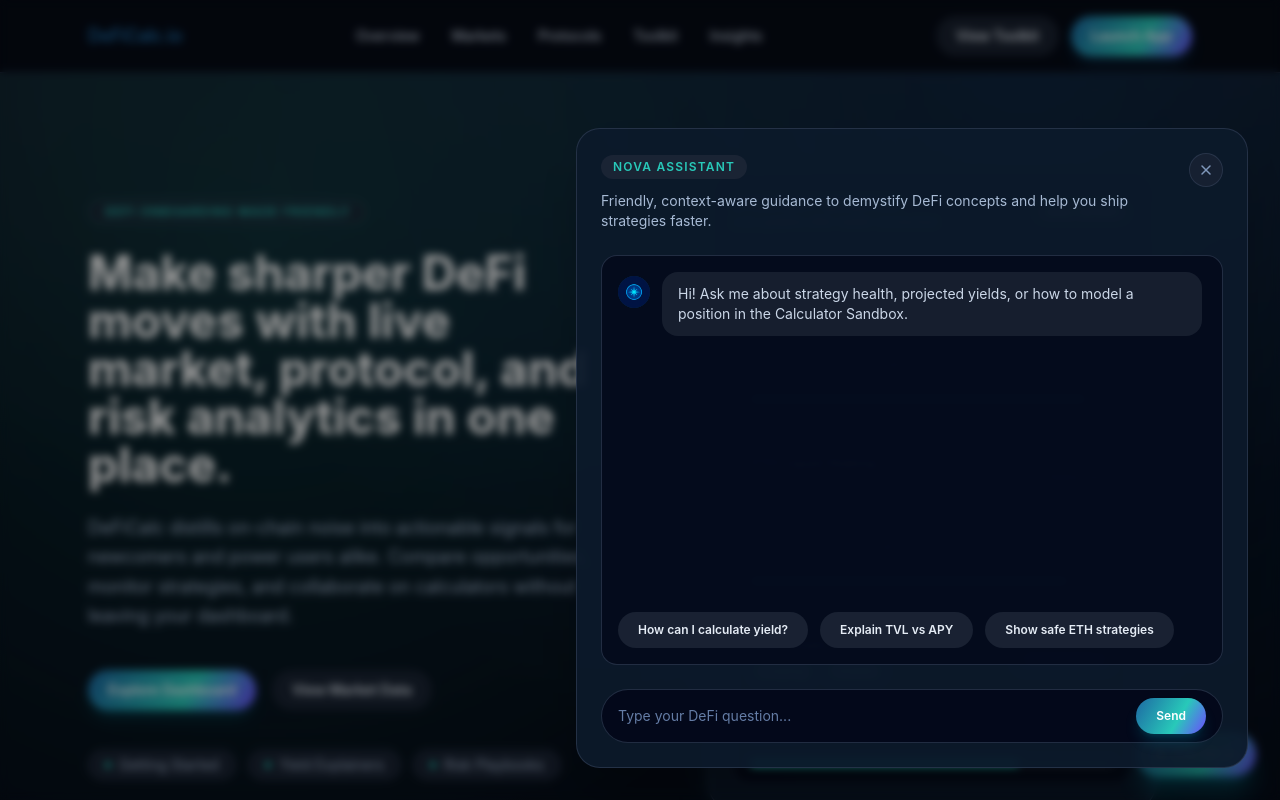
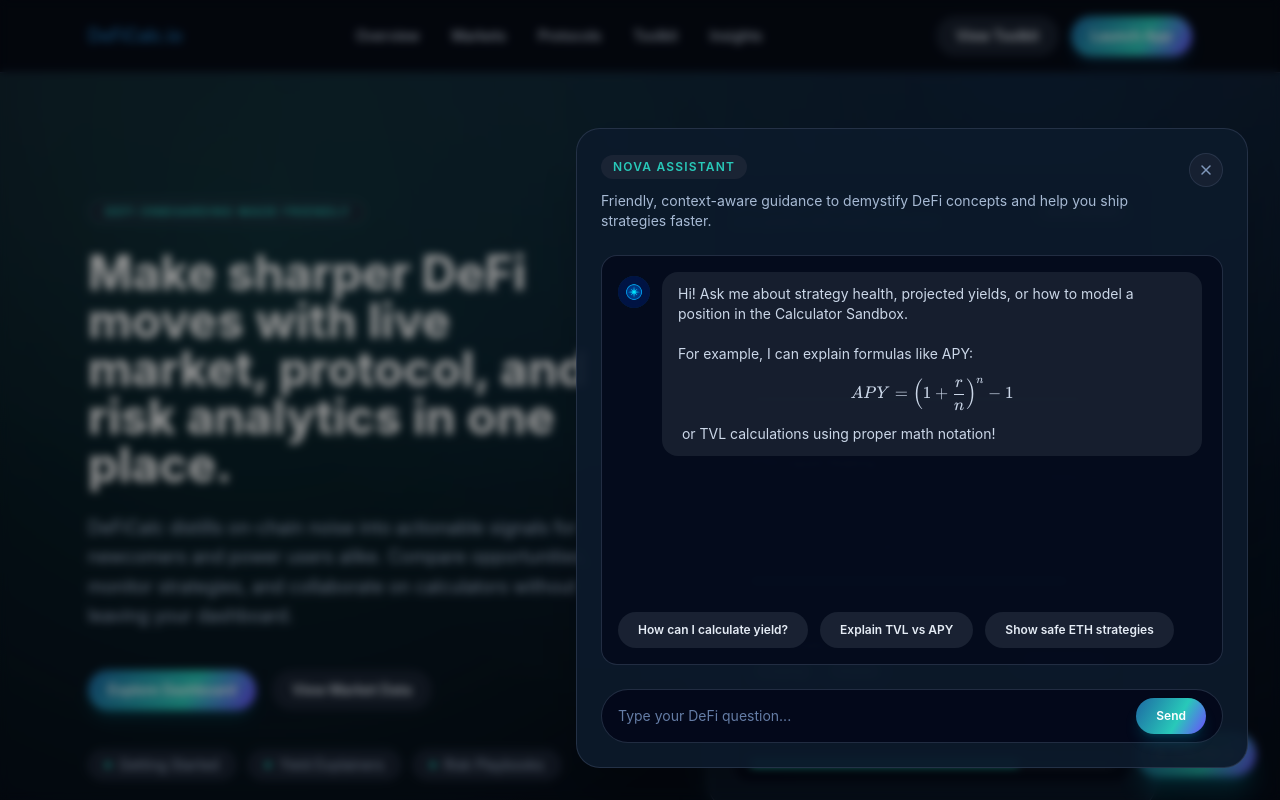
Before and after one commit to CryptoCalcImprov/DeFiCalc-static-frontend, a Next.js app: page / in a window 1280 px wide. Both pictures are taken after a click on the button "Ask Nova". Shown: the top 800 px of the page. Built offline with nearby package versions, Linux system fonts and the light colour scheme.

Commit message:
math rendering added

```diff
--- a/package.json
+++ b/package.json
@@ -11,9 +11,11 @@
   },
   "dependencies": {
     "clsx": "2.1.0",
+    "katex": "^0.16.25",
     "next": "14.2.33",
     "react": "18.2.0",
-    "react-dom": "18.2.0"
+    "react-dom": "18.2.0",
+    "react-katex": "^3.1.0"
   },
   "devDependencies": {
     "@types/node": "20.12.7",
--- a/src/components/ui/chat-message.tsx
+++ b/src/components/ui/chat-message.tsx
@@ -1,6 +1,7 @@
 "use client";
 
 import { NovaAvatar } from "@/components/ui/nova-avatar";
+import { MessageWithMath } from "@/components/ui/math-text";
 
 interface ChatMessageProps {
   role: "user" | "assistant";
@@ -23,9 +24,9 @@ export function ChatMessage({ role, content }: ChatMessageProps) {
           You
         </div>
       )}
-      <p className="rounded-2xl bg-slate-900/70 px-4 py-3 text-left text-sm text-slate-200 whitespace-pre-wrap break-words">
-        {content}
-      </p>
+      <div className="rounded-2xl bg-slate-900/70 px-4 py-3 text-left text-sm text-slate-200 whitespace-pre-wrap break-words">
+        <MessageWithMath content={content} />
+      </div>
     </div>
   );
 }
--- /dev/null
+++ b/src/components/ui/math-text.tsx
@@ -0,0 +1,95 @@
+"use client";
+
+import { useEffect } from "react";
+import katex from "katex";
+import "katex/dist/katex.min.css";
+
+interface MathTextProps {
+  children: string;
+  displayMode?: boolean;
+  className?: string;
+}
+
+export function MathText({ children, displayMode = false, className = "" }: MathTextProps) {
+  useEffect(() => {
+    // Pre-render math on mount if needed for performance
+  }, [children]);
+
+  const renderMath = () => {
+    try {
+      return katex.renderToString(children, {
+        displayMode,
+        throwOnError: false,
+        output: "html",
+      });
+    } catch (error) {
+      console.error("KaTeX rendering error:", error);
+      return children; // Fallback to plain text
+    }
+  };
+
+  return (
+    <span
+      className={`math-text ${displayMode ? "block my-2" : "inline"} ${className}`}
+      dangerouslySetInnerHTML={{ __html: renderMath() }}
+    />
+  );
+}
+
+interface MessageWithMathProps {
+  content: string;
+  className?: string;
+}
+
+export function MessageWithMath({ content, className = "" }: MessageWithMathProps) {
+  // Parse content for inline math (between $ $) and block math (between $$ $$)
+  // Also auto-detect common math patterns
+  const parseContent = () => {
+    const parts: JSX.Element[] = [];
+    let currentIndex = 0;
+    let key = 0;
+
+    // First, try to find explicit math delimiters
+    // Block math: $$...$$
+    // Inline math: $...$
+    const mathRegex = /\$\$([^\$]+)\$\$|\$([^\$]+)\$/g;
+    let match;
+    let hasExplicitMath = false;
+
+    while ((match = mathRegex.exec(content)) !== null) {
+      hasExplicitMath = true;
+      // Add text before the math
+      if (match.index > currentIndex) {
+        const textBefore = content.substring(currentIndex, match.index);
+        parts.push(<span key={`text-${key++}`}>{textBefore}</span>);
+      }
+
+      // Add the math expression
+      const isBlock = match[0].startsWith("$$");
+      const mathContent = isBlock ? match[1] : match[2];
+
+      parts.push(
+        <MathText key={`math-${key++}`} displayMode={isBlock}>
+          {mathContent.trim()}
+        </MathText>
+      );
+
+      currentIndex = match.index + match[0].length;
+    }
+
+    // Add remaining text
+    if (currentIndex < content.length) {
+      parts.push(<span key={`text-${key++}`}>{content.substring(currentIndex)}</span>);
+    }
+
+    // If no explicit math found, render as plain text
+    // (We could add auto-detection here, but for now keep it simple)
+    if (!hasExplicitMath) {
+      return [<span key="original">{content}</span>];
+    }
+
+    return parts.length > 0 ? parts : [<span key="original">{content}</span>];
+  };
+
+  return <div className={className}>{parseContent()}</div>;
+}
--- a/src/components/ui/nova-assistant.tsx
+++ b/src/components/ui/nova-assistant.tsx
@@ -25,7 +25,7 @@ export function NovaAssistant() {
     {
       role: "assistant",
       content:
-        "Hi! Ask me about strategy health, projected yields, or how to model a position in the Calculator Sandbox.",
+        "Hi! Ask me about strategy health, projected yields, or how to model a position in the Calculator Sandbox.\n\nFor example, I can explain formulas like APY: $$APY = \\left(1 + \\frac{r}{n}\\right)^n - 1$$ or TVL calculations using proper math notation!",
     },
   ]);
   const [isLoading, setIsLoading] = useState(false);
```
Also changed, not shown: 1 other file (tests, documents, lock files or other folders).
